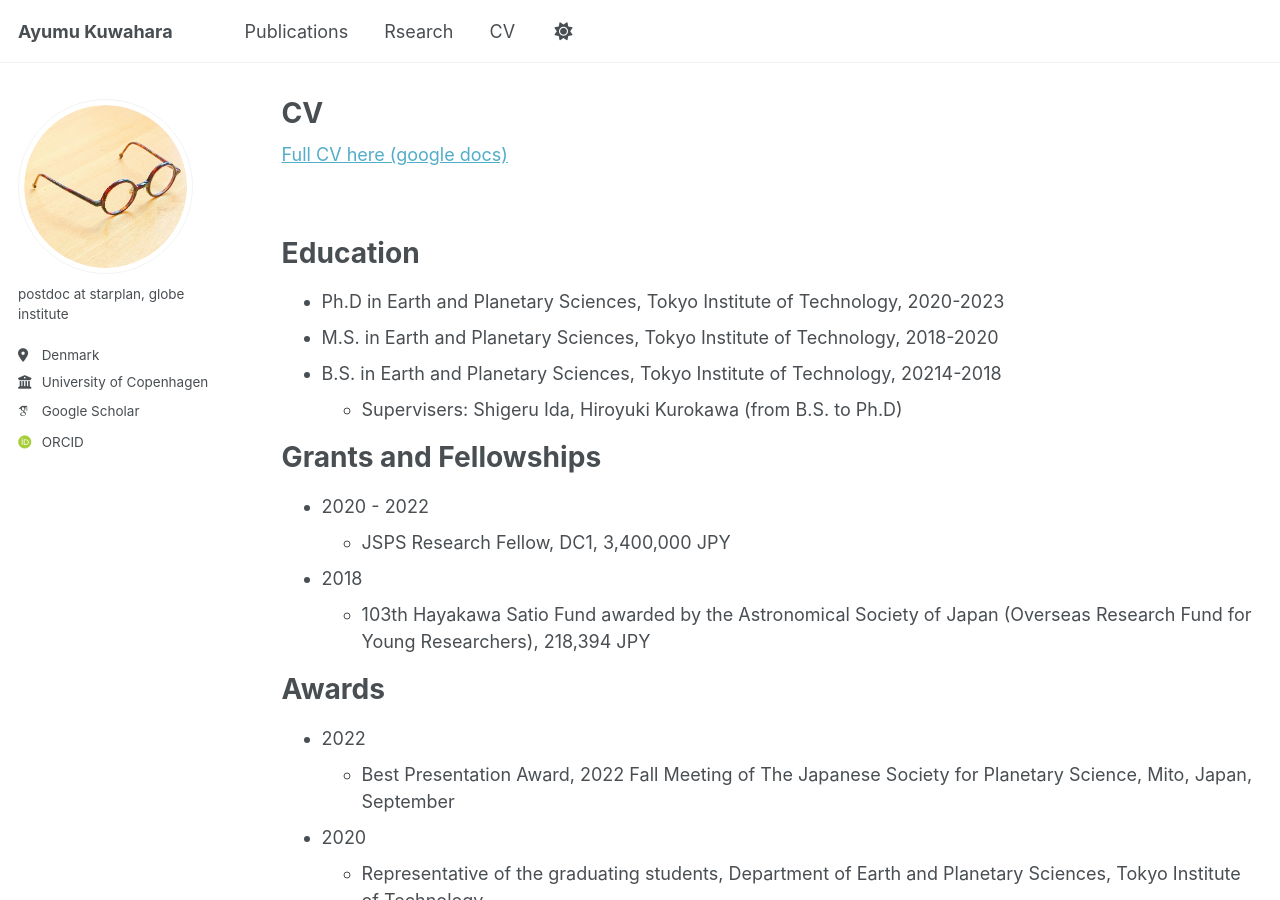
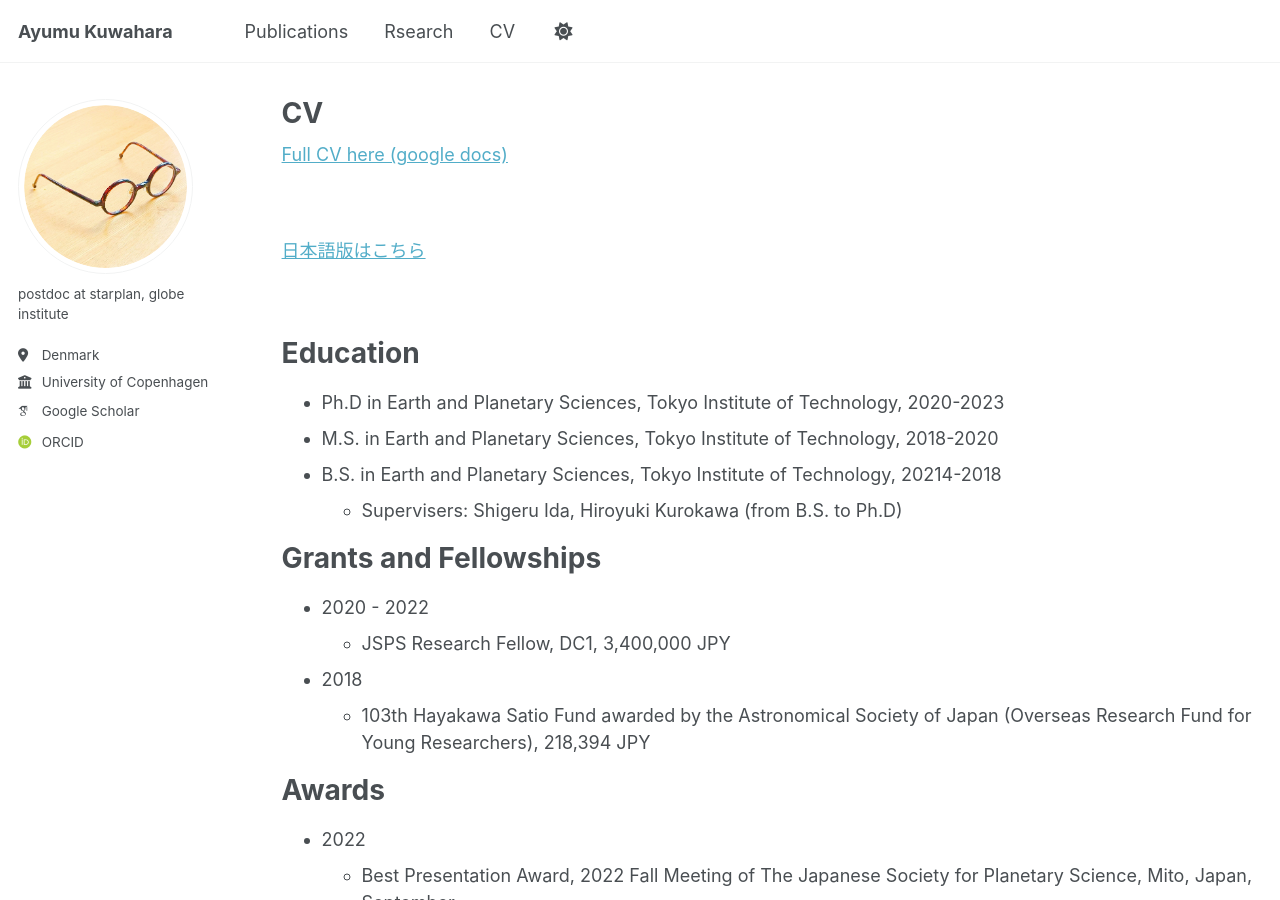
Before and after one commit to AyumuKuwahara/ayumukuwahara.github.io, a Jekyll site: the page built from _pages/cv.md, in a window 1280 px wide and 900 px high. Built offline with Jekyll 4.4.1, drawn with Linux system fonts in a browser that asks for light colours; some web fonts are replaced.

Commit message:
Update cv.md

```diff
--- a/_pages/cv.md
+++ b/_pages/cv.md
@@ -10,6 +10,10 @@ redirect_from:
 {% include base_path %}
 <div class="wordwrap"><a href="https://docs.google.com/document/d/1TAG3oUcoeZ7Dyqj5986lEaIxrNxtyLrdcGQYeUXQBgc/edit?tab=t.0
 ">Full CV here (google docs)</a></div>
+
+<br>
+
+[日本語版はこちら](/cv_ja/)
 
 <br>
 
```
